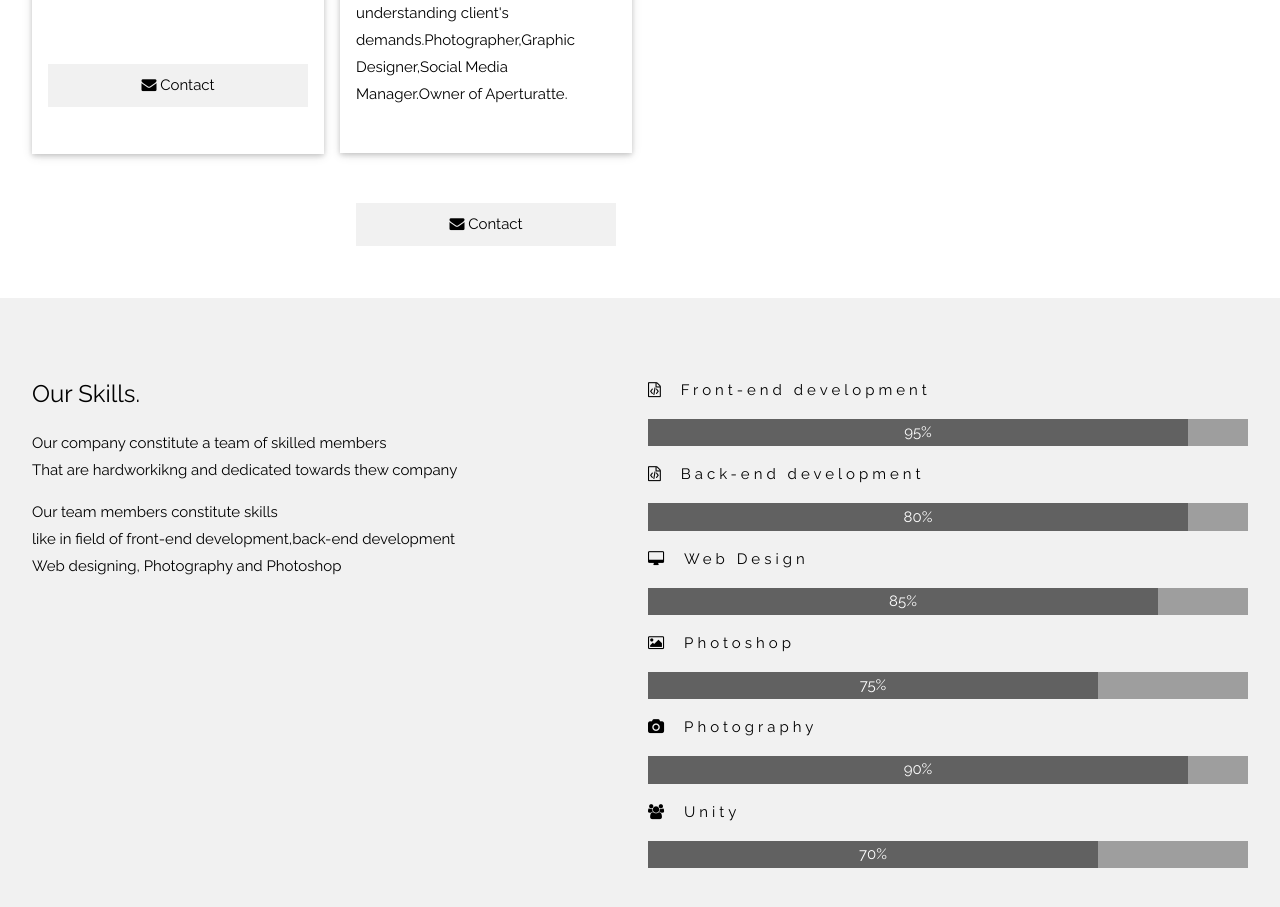
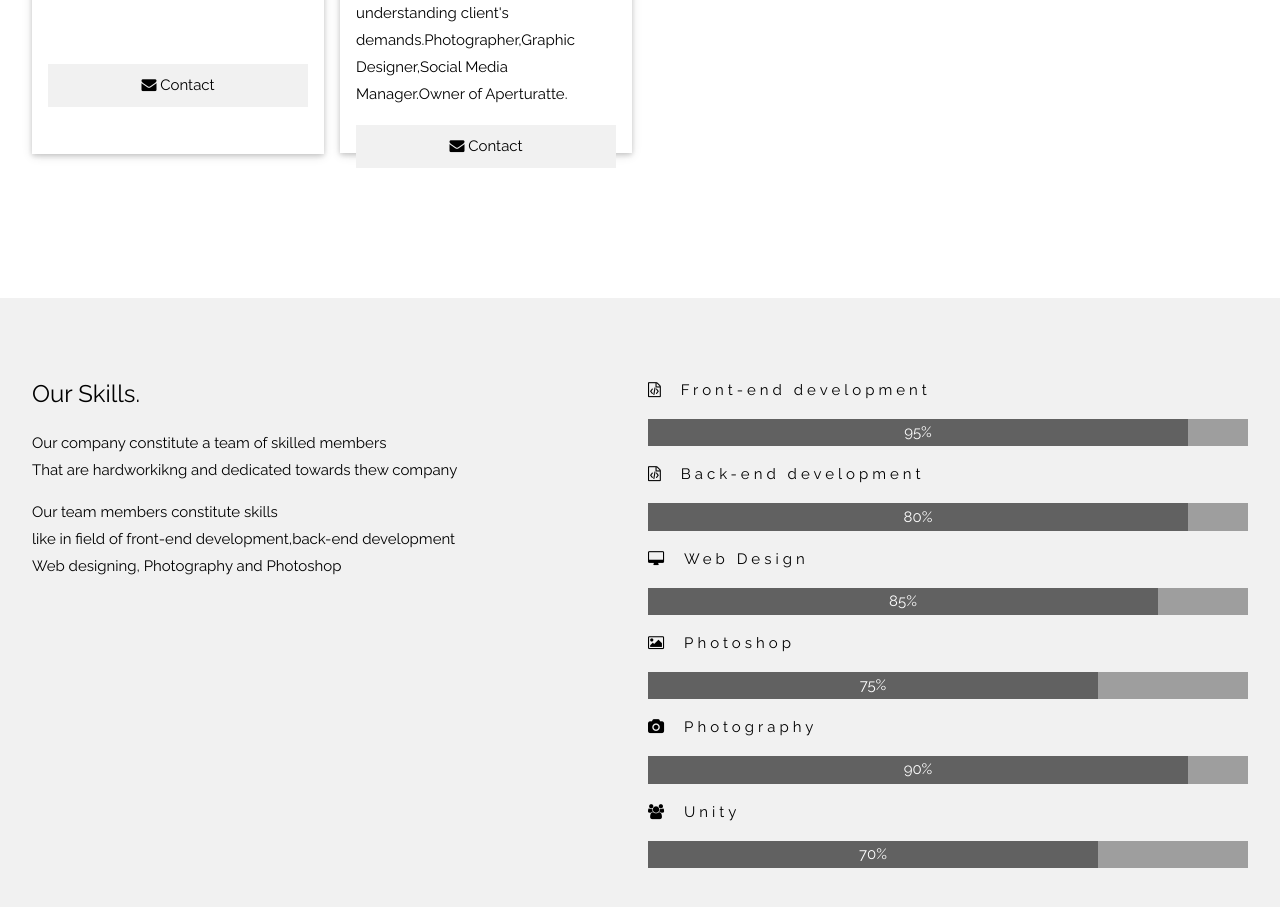
Before and after one commit to abhinow3006/SKILL-HUB, a plain HTML site: page index.html in a window 1280 px wide. Shown: the part 4580-5487 px from the top of the page. Drawn offline with nearby package versions, Linux system fonts and the light colour scheme; some packages are replaced by stand-ins of ours.

Commit message:
changes done in contact ourskill ourworks

```diff
--- a/index.html
+++ b/index.html
@@ -249,7 +249,7 @@ height:250px;
           <p class="w3-opacity">Social Media marketing manager</p>
           <p>Handling the social media pages and their content along with understanding client's demands.Photographer,Graphic Designer,Social Media Manager.Owner of Aperturatte.</p>
              <br>
-          <p><button class="w3-button w3-light-grey w3-block" style="margin-top:53px;"><i class="fa fa-envelope"></i> Contact</button></p>
+          <p><button style="margin-top:-40px" class="w3-button w3-light-grey w3-block" style="margin-top:53px;"><i class="fa fa-envelope"></i> Contact</button></p>
         </div>
       </div>
     </div>
```
Also changed, not shown: 1 other file.
